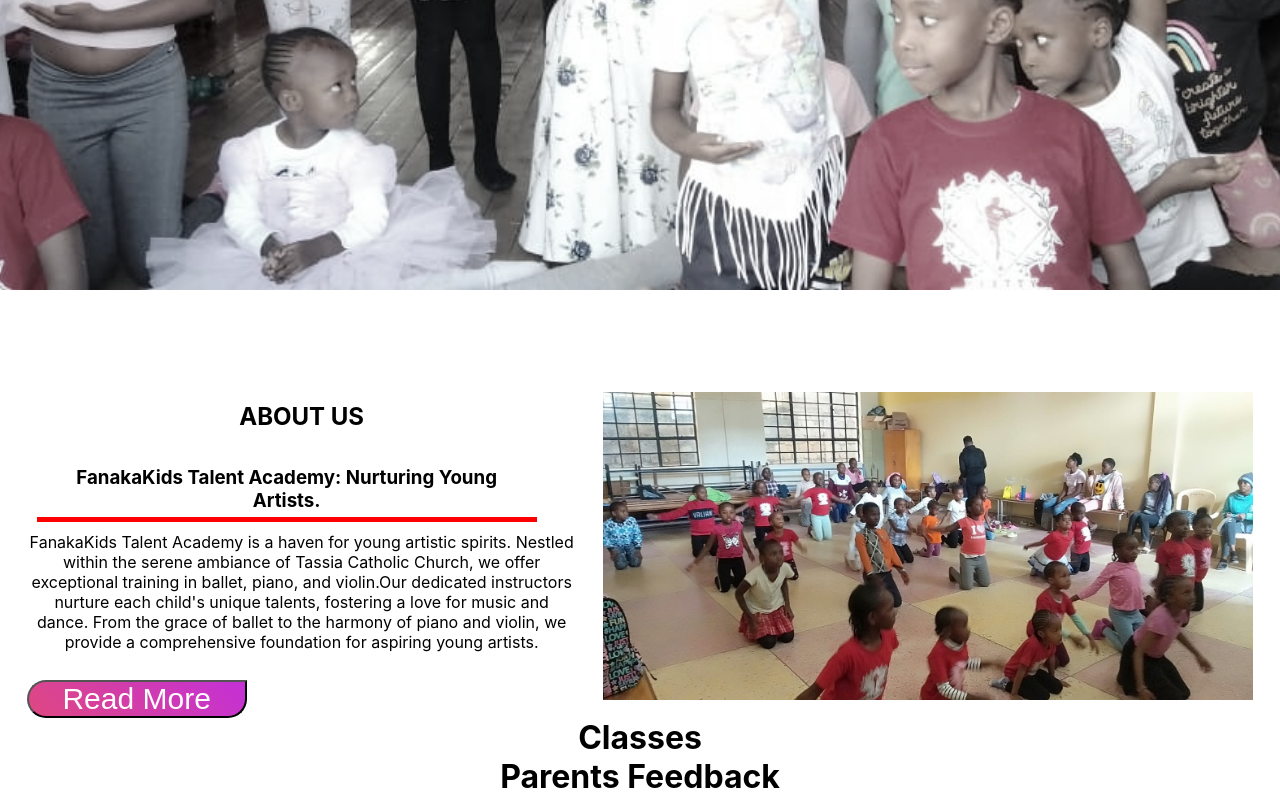
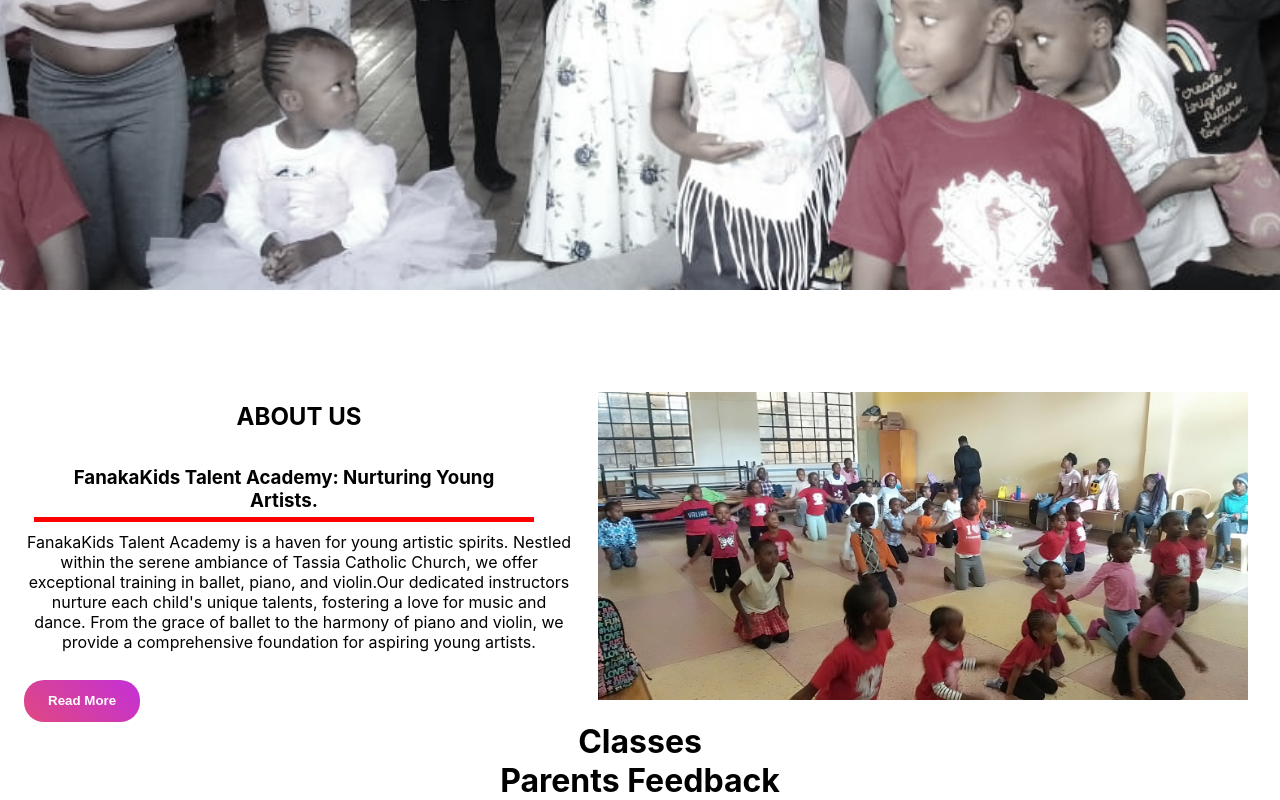
Before and after one commit to tobias-omondi/Fanakakids, a React (Create React App) app in the folder fanakakidstalents/: page / in a window 1280 px wide. Shown: the part 510-1310 px from the top of the page. Built offline with nearby package versions, Linux system fonts and the light colour scheme.

Commit message:
about components

```diff
--- a/fanakakidstalents/src/components/About.css
+++ b/fanakakidstalents/src/components/About.css
@@ -25,21 +25,23 @@
     max-width: 550px;
 }
 .main-topic button {
-    margin-top: 5%;
-    display: block;
-    width: 40%;
-    font-size: 30px;
-    text-align: center;
-    border-radius: 30px;
-    color: #fff;
-    text-decoration: none;
-    border-top-right-radius: 0;
+    box-sizing: border-box;
+  border: 0;
+  border-radius: 20px;
+  color: var(--secondary-color);
+  padding: 1em 1.8em;
+  background: var(--primary-color);
+  display: flex;
+  transition: 0.2s background;
+  align-items: center;
+  gap: 0.6em;
+  font-weight: bold;
+  color: #fff;
+  margin-top: 5%;
     background-image: linear-gradient(45deg, #df4881, #c430d7);
 }
 
-
-
-
 .main-image img{
     width: 650px;
+    margin-right: 0.5rem;
 }
--- a/fanakakidstalents/src/components/About.js
+++ b/fanakakidstalents/src/components/About.js
@@ -16,9 +16,9 @@
           <h3>FanakaKids Talent Academy: Nurturing Young Artists.</h3>
           <p>{showMore ? fullText : summary}</p>
           {showMore ? (
-            <button onClick={() => setShowMore(false)}>Read Less</button>
+            <button className='arrow-wrapper' onClick={() => setShowMore(false)}>Read Less</button>
           ) : (
-            <button onClick={() => setShowMore(true)}>Read More</button>
+            <button className='arrow-wrapper'  onClick={() => setShowMore(true)}>Read More</button>
           )}
         </div>
       </menu>
```
